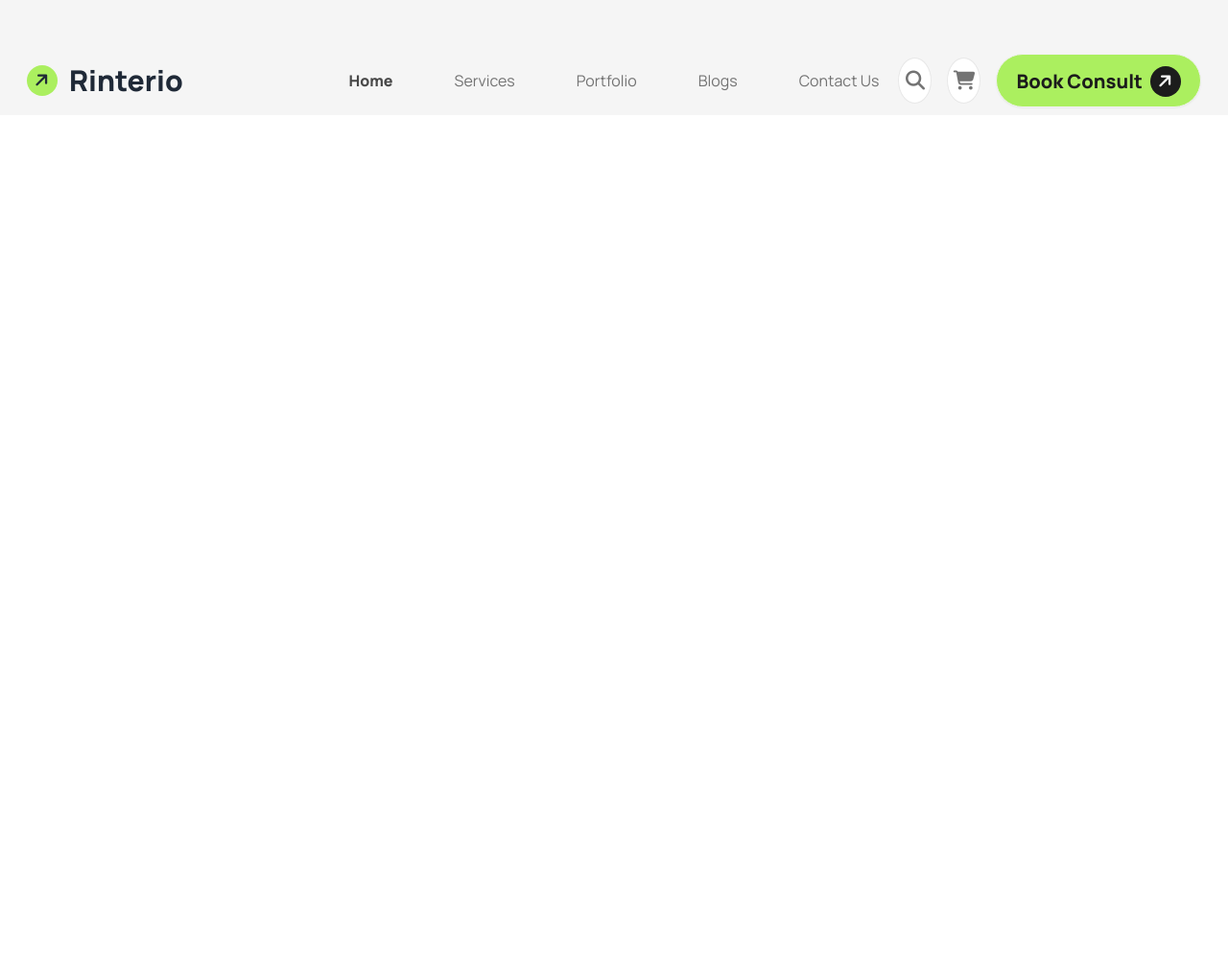
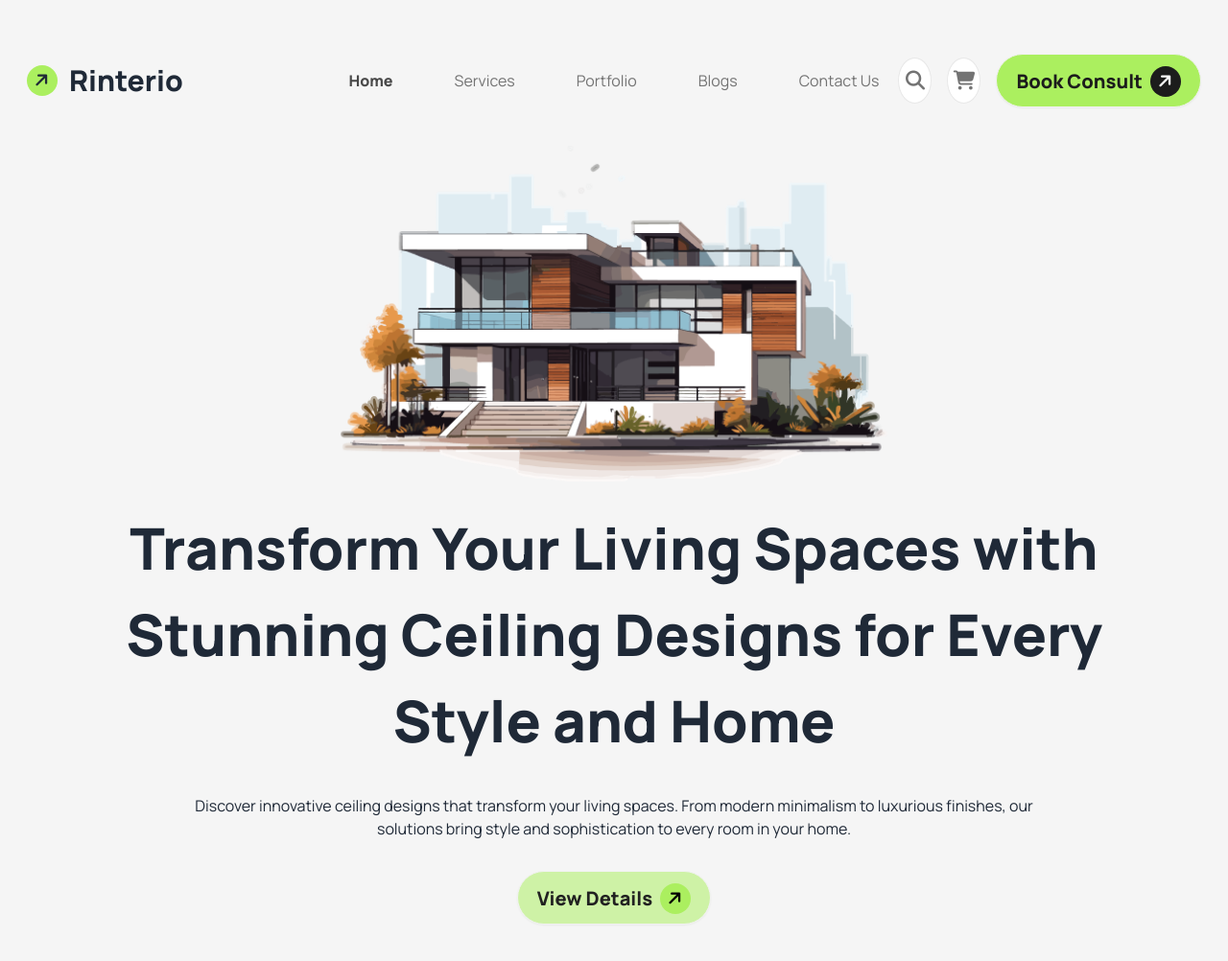
Before and after one commit to aru1204/rinterio, a plain HTML site: page index.html in a window 1280 px wide. Shown: the whole page at 96% size. Before the commit the page ends 800 px from the top, so only its background shows below. Drawn offline with nearby package versions, Linux system fonts and the light colour scheme.

Commit message:
Head section Done

```diff
--- a/index.html
+++ b/index.html
@@ -23,12 +23,15 @@
 
 </head>
 <body class="manrope-font">
-  <!-- Head Section -->
-  <section class="bg-[#f5f5f5]">
-      <header class="container mx-auto sm:pt-12 pt-8 px-5">
-          <!-- Navbar Section -->
+
+  <!-- Head Section Start -->
+
+  <header class="bg-[#f5f5f5]">
+
+     <!-- Navbar Section -->
+
+      <section class="container mx-auto sm:pt-12 pt-8 px-5">
           <div class="navbar flex justify-between">
-
               <!-- Logo on the Left -->
               <div class="navbar-start">
                   <div class="flex items-center">
@@ -38,7 +41,6 @@
                       <a class="font-black text-3xl">Rinterio</a>
                   </div>
               </div>
-
               <!-- Menu Button on the Right for Small Screens -->
               <div class="navbar-end lg:hidden">
                   <div class="dropdown relative">
@@ -54,7 +56,6 @@
                       </ul>
                   </div>
               </div>
-
               <!-- Nav Menu Large Screen -->
               <div class="navbar-center hidden lg:flex">
                   <ul class="menu menu-horizontal px-1 space-x-8">
@@ -65,7 +66,6 @@
                       <li><a class="text-[#737373] text-base">Contact Us</a></li>
                   </ul>
               </div>
-
               <!-- Buttons for Large Screens -->
               <div class="navbar-end hidden lg:flex space-x-4">
                   <div class="w-12 h-12 flex justify-center bg-white rounded-[100%] items-center text-xl border border-[#e8e8e8]">
@@ -83,8 +83,32 @@
                   </button>
               </div>
           </div>
-      </header>
-  </section>
+      </section>
+
+    <!-- Banner Section -->
+
+      <section class="">
+        <div class="hero mt-4 pb-10 lg:pb-20">
+            <div class="hero-content text-center">
+              <div class="max-w-5xl">
+                <img src="assets/banner.png" alt="" class="pb-6 mx-auto w-4/5 lg:w-max">
+                <h1 class="text-[28px] leading-[40px] mx-auto stroke-[#212121] font-black lg:leading-[90px] lg:text-6xl ">Transform Your Living Spaces with Stunning Ceiling Designs for Every Style and Home</h1>
+                <p class="lg:py-8 lg:text-base py-5 max-w-4xl mx-auto leading-6 text-sm	">
+                    Discover innovative ceiling designs that transform your living spaces. From modern minimalism to luxurious finishes, our solutions bring style and sophistication to every room in your home.
+                </p>
+                <button class="btn w-full lg:w-max px-5 py-3 h-[56px] flex justify-center items-center rounded-[32px] bg-[#acef5f86] mx-auto">
+                    <a class="text-xl font-extrabold text-[#212121]">View Details</a>
+                    <div class="bg-[#ABEF5F] rounded-[100%] p-3 w-8 h-8 flex justify-center items-center">
+                        <i class="fa-solid fa-arrow-right -rotate-45 text-lg text-black"></i>
+                    </div>
+                </button>
+              </div>
+            </div>
+          </div>
+      </section>
+  </header>
+
+    <!-- Head Section End -->
 
 
 </body>
```
